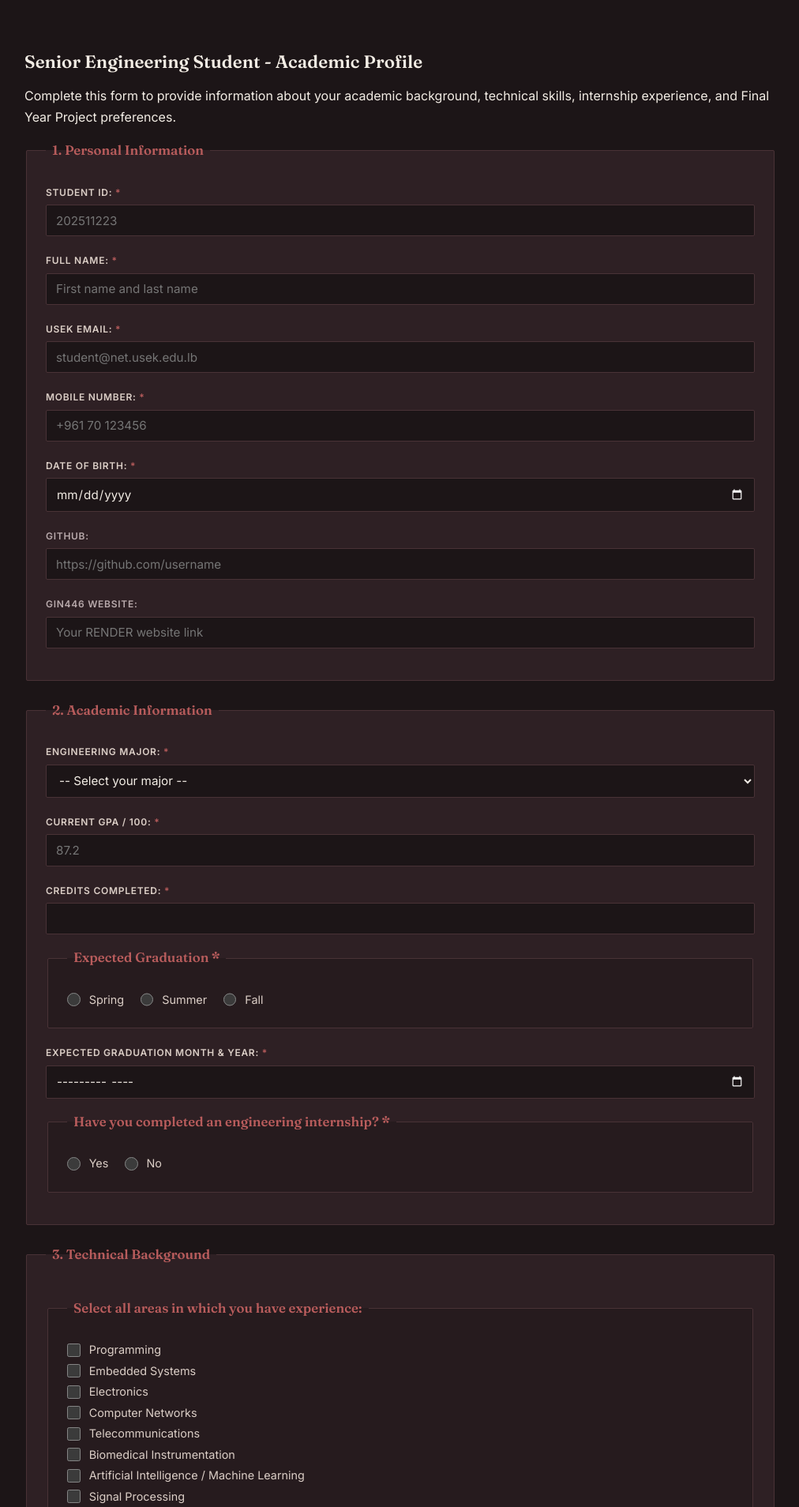
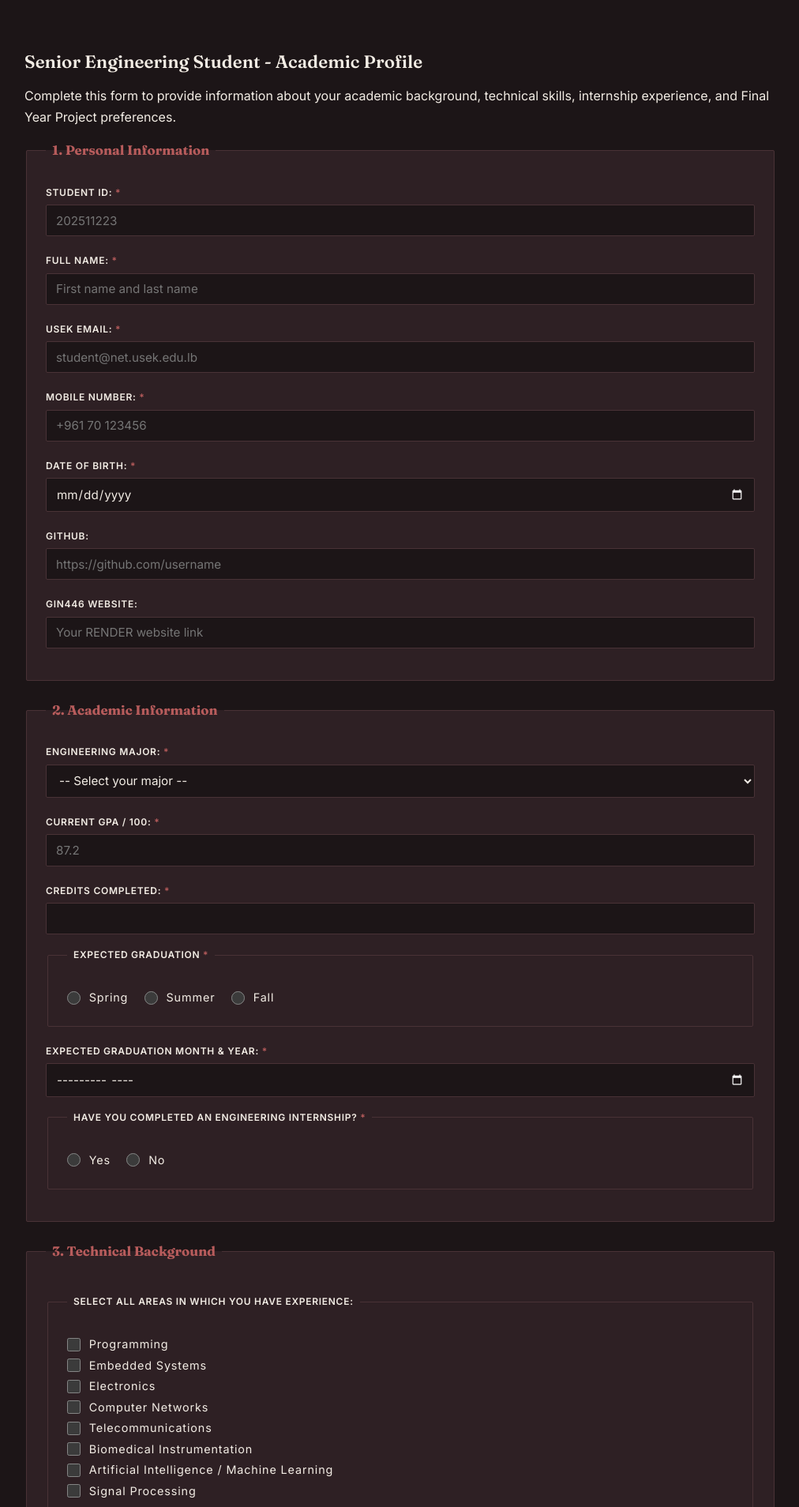
Before and after one commit to rebeccaeid/web-programming-site, a Flask app: page /submit-profile in a window 1280 px wide. Shown: the part 163-2071 px from the top of the page at 79% size, without its empty margins (133-1145 px from the left). Run offline with Flask 3, Linux system fonts and the light colour scheme.

Commit message:
Part 2.2: Style your form with AI

```diff
--- a/static/form_style.css
+++ b/static/form_style.css
@@ -20,30 +20,52 @@ fieldset {
   margin-bottom: var(--space-md);
 }
 
+/* Nested Fieldsets — transparent fill to match normal question area */
 fieldset fieldset {
-  background-color: var(--surface);
+  background-color: transparent;
   margin-top: var(--space-sm);
   margin-bottom: var(--space-sm);
 }
 
+/* Level 1: Main Section Titles (1., 2., 3., 4.) */
 legend {
   font-family: var(--font-heading);
-  font-weight: 600;
+  font-weight: 700;
   font-size: 1.05rem;
   color: var(--accent);
   padding: 0 0.5rem;
 }
 
-/* Base Editorial Labels — uppercase, tracked, metadata style */
-label {
+/* Base Editorial Labels & Nested Legends */
+label,
+fieldset fieldset > legend {
   font-family: var(--font-body);
   font-size: 0.75rem;
-  font-weight: 600;
   letter-spacing: 0.06em;
   text-transform: uppercase;
-  color: var(--muted);
   display: inline-block;
   margin-bottom: 0.35rem;
+}
+
+/* Level 2: Standalone Labels & Question Legends */
+label,
+fieldset fieldset > legend {
+  font-weight: 600;
+  color: var(--text);
+}
+
+/* Level 3: Radio and Checkbox Answer Choices/Options */
+input[type="checkbox"] + label,
+input[type="radio"] + label {
+  font-weight: 400;
+  color: var(--text);
+  text-transform: none;
+  display: inline;
+  vertical-align: middle;
+  font-size: 0.9rem;
+  margin-bottom: 0;
+  margin-right: 1rem;
+  cursor: pointer;
 }
 
 /* =========================================================
@@ -54,7 +76,7 @@ label {
 label:has(~ input[required]),
 label:has(~ select[required]),
 label:has(~ textarea[required]) {
-  color: var(--text-soft);
+  color: var(--text);
 }
 
 label:has(~ input[required])::after,
@@ -160,20 +182,6 @@ input[type="radio"] {
   cursor: pointer;
 }
 
-input[type="checkbox"] + label,
-input[type="radio"] + label {
-  display: inline;
-  vertical-align: middle;
-  font-size: 0.9rem;
-  font-weight: 400;
-  text-transform: none;
-  letter-spacing: normal;
-  color: var(--text-soft);
-  margin-bottom: 0;
-  margin-right: 1rem;
-  cursor: pointer;
-}
-
 input[type="checkbox"]:focus-visible,
 input[type="radio"]:focus-visible {
   outline: 2px solid var(--accent);
```
